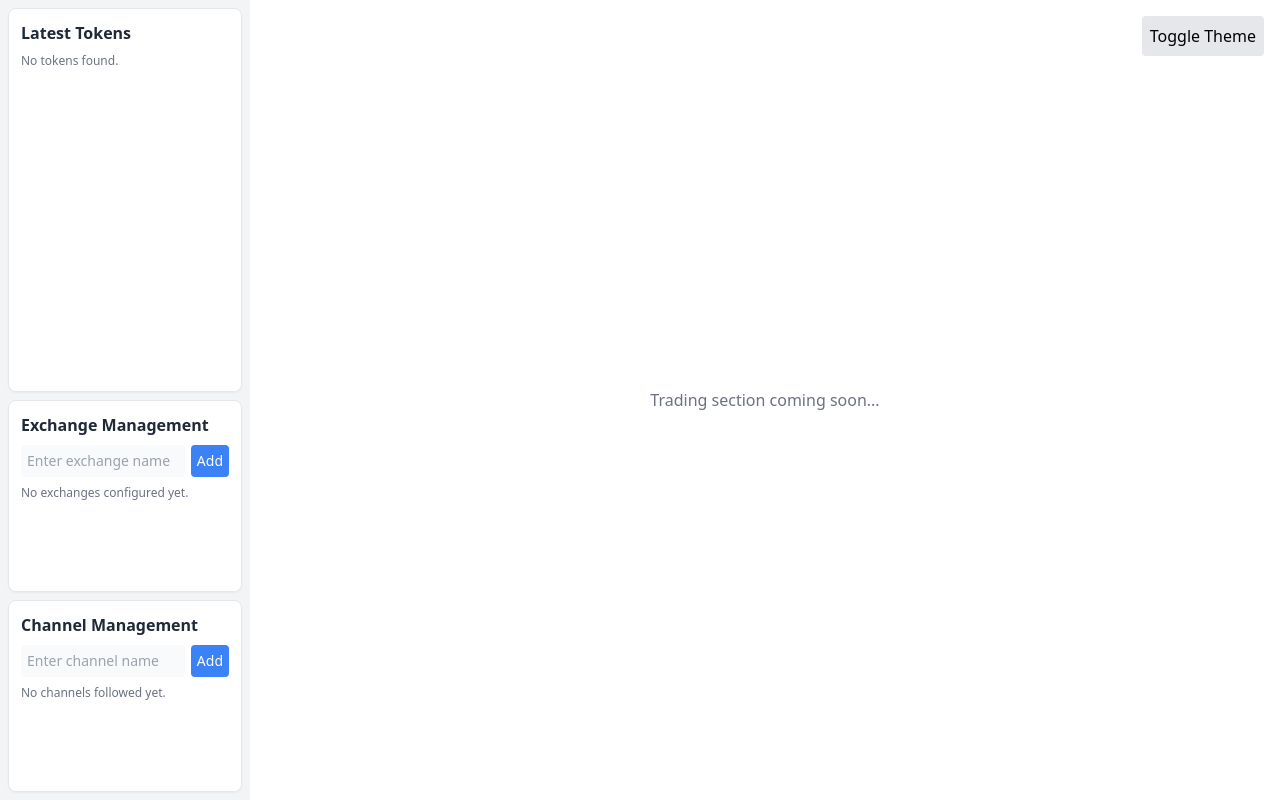
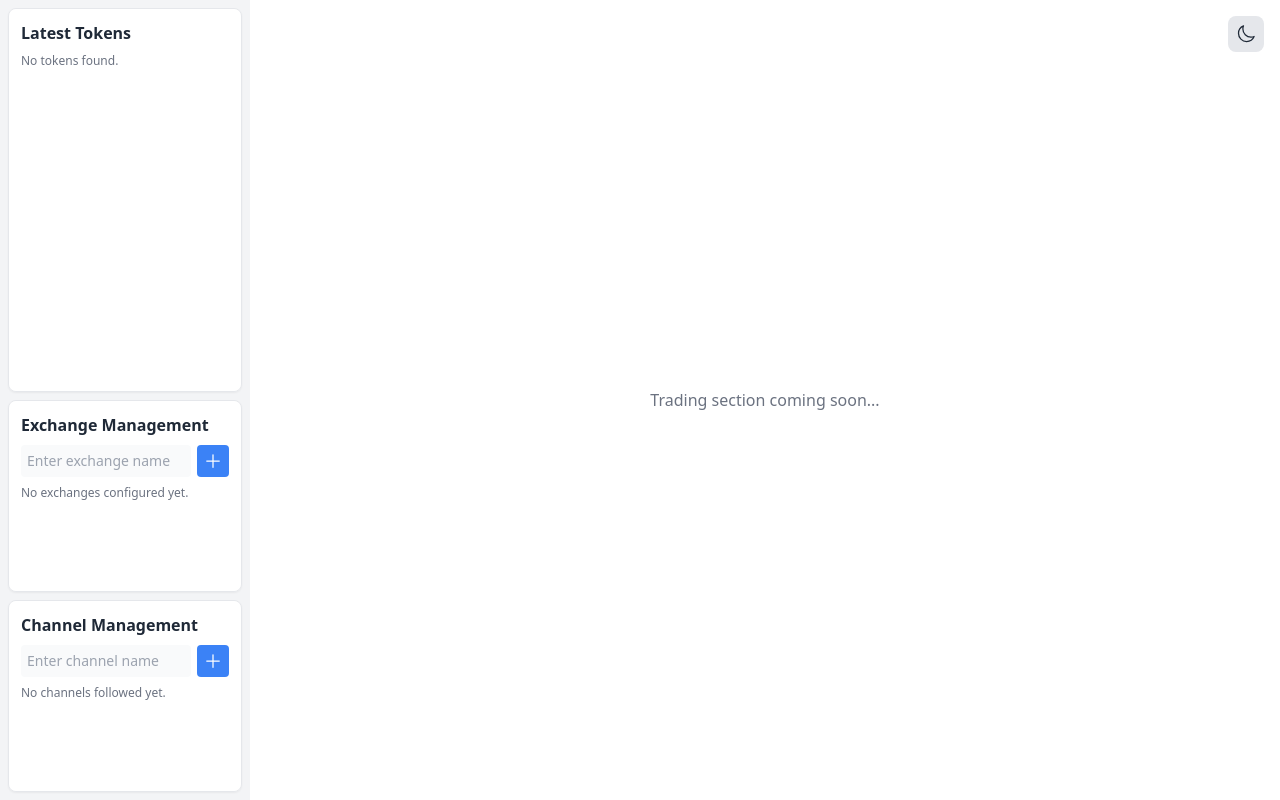
Before and after one commit to meernahro/the_combiner_view, a Django app: page / in a window 1280 px wide. Run offline with Django 5.2, Linux system fonts and the light colour scheme; data that the repository does not hold is empty; some libraries are stand-ins or nearby versions.

Commit message:
good dark theme button

```diff
--- a/the_combiner_view/channels/templates/channels/channel_list_partial.html
+++ b/the_combiner_view/channels/templates/channels/channel_list_partial.html
@@ -10,8 +10,10 @@
             class="flex-1 min-w-0 rounded text-sm border-gray-300 dark:border-gray-600 bg-gray-50 dark:bg-gray-700 text-gray-900 dark:text-gray-100 p-1.5 focus:ring-blue-500 focus:border-blue-500 dark:focus:ring-blue-400 dark:focus:border-blue-400"
             placeholder="Enter channel name">
         <button type="submit"
-            class="flex-shrink-0 bg-blue-500 hover:bg-blue-600 dark:bg-blue-600 dark:hover:bg-blue-700 text-white text-sm font-medium p-1.5 rounded">
-            Add
+            class="flex-shrink-0 bg-blue-500 hover:bg-blue-600 dark:bg-blue-600 dark:hover:bg-blue-700 text-white p-1.5 rounded transition-colors">
+            <svg xmlns="http://www.w3.org/2000/svg" fill="none" viewBox="0 0 24 24" stroke-width="1.5" stroke="currentColor" class="w-5 h-5">
+                <path stroke-linecap="round" stroke-linejoin="round" d="M12 4.5v15m7.5-7.5h-15" />
+            </svg>
         </button>
     </form>
 
--- a/the_combiner_view/exchanges/templates/exchanges/exchange_list_partial.html
+++ b/the_combiner_view/exchanges/templates/exchanges/exchange_list_partial.html
@@ -10,8 +10,10 @@
             class="flex-1 min-w-0 rounded text-sm border-gray-300 dark:border-gray-600 bg-gray-50 dark:bg-gray-700 text-gray-900 dark:text-gray-100 p-1.5 focus:ring-blue-500 focus:border-blue-500 dark:focus:ring-blue-400 dark:focus:border-blue-400"
             placeholder="Enter exchange name">
         <button type="submit"
-            class="flex-shrink-0 bg-blue-500 hover:bg-blue-600 dark:bg-blue-600 dark:hover:bg-blue-700 text-white text-sm font-medium p-1.5 rounded">
-            Add
+            class="flex-shrink-0 bg-blue-500 hover:bg-blue-600 dark:bg-blue-600 dark:hover:bg-blue-700 text-white p-1.5 rounded transition-colors">
+            <svg xmlns="http://www.w3.org/2000/svg" fill="none" viewBox="0 0 24 24" stroke-width="1.5" stroke="currentColor" class="w-5 h-5">
+                <path stroke-linecap="round" stroke-linejoin="round" d="M12 4.5v15m7.5-7.5h-15" />
+            </svg>
         </button>
     </form>
 
--- a/the_combiner_view/templates/base.html
+++ b/the_combiner_view/templates/base.html
@@ -67,8 +67,10 @@
 </head>
 <body class="h-full bg-white dark:bg-gray-900">
     <!-- Theme Toggle Button -->
-    <button onclick="toggleTheme()" class="fixed top-4 right-4 bg-gray-200 dark:bg-gray-700 p-2 rounded">
-        Toggle Theme
+    <button onclick="toggleTheme()" class="fixed top-4 right-4 p-2 rounded-lg bg-gray-200 dark:bg-gray-700 text-gray-800 dark:text-gray-200 hover:bg-gray-300 dark:hover:bg-gray-600 transition-colors">
+        <svg xmlns="http://www.w3.org/2000/svg" fill="none" viewBox="0 0 24 24" stroke-width="1.5" stroke="currentColor" class="w-5 h-5">
+            <path stroke-linecap="round" stroke-linejoin="round" d="M21.752 15.002A9.72 9.72 0 0 1 18 15.75c-5.385 0-9.75-4.365-9.75-9.75 0-1.33.266-2.597.748-3.752A9.753 9.753 0 0 0 3 11.25C3 16.635 7.365 21 12.75 21a9.753 9.753 0 0 0 9.002-5.998Z" />
+        </svg>
     </button>
 
     {% block content %}
```
